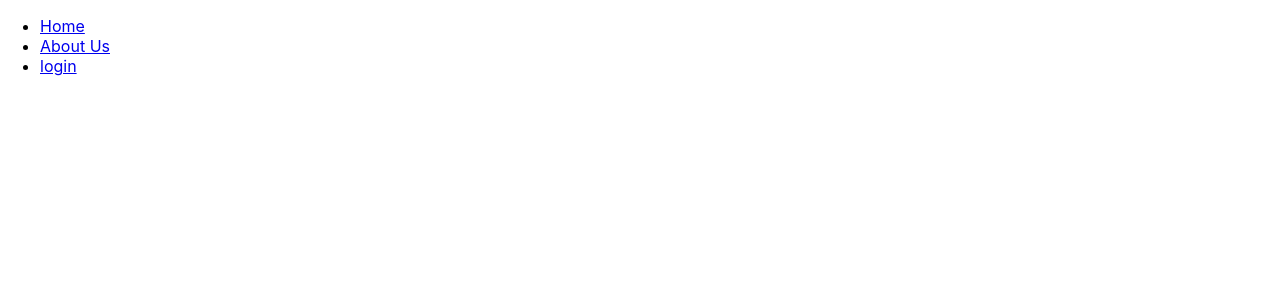
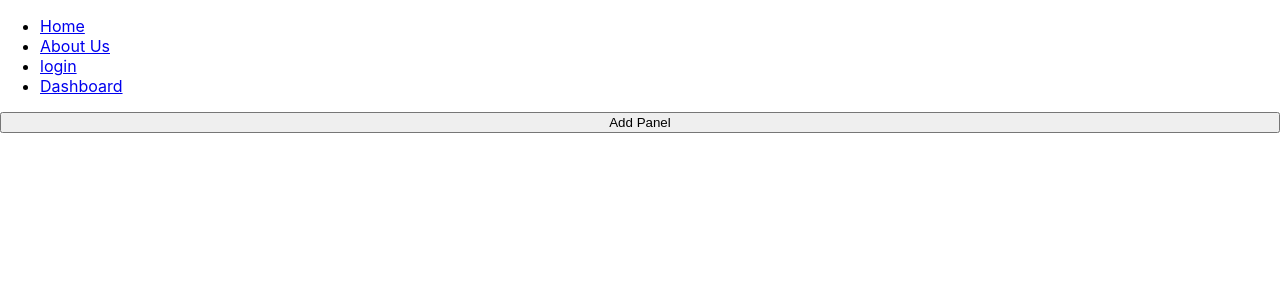
Before and after one commit to noahventura/timetrackx, a React (Create React App) app: page /dashboard in a window 1280 px wide. Before the commit this address had no page. Shown: the top 300 px of the page. Built offline with nearby package versions, Linux system fonts and the light colour scheme.

Commit message:
dashboard with dynamic panel adding and task adding

```diff
--- a/src/App.js
+++ b/src/App.js
@@ -5,6 +5,7 @@ import { Link } from 'react-router-dom';
 import { BrowserRouter as Router, Routes, Route } from 'react-router-dom';
 import About from './components/about/About' // Your page component
 import Login from './components/login/Login'; // Your page component
+import Dashboard from './components/dashboard/Dashboard';
 function App() {
   return (
     <Router>
@@ -21,6 +22,9 @@ function App() {
             <li>
               <Link to='/login'>login</Link>
             </li>
+            <li>
+              <Link to='/dashboard'>Dashboard</Link>
+            </li>
           </ul>
         </nav>
       </div>
@@ -31,6 +35,7 @@ function App() {
 <Routes>
   <Route path='/about' element={<About name='About page'/>} />
   <Route path='/login' element={<Login name='Login Page' />} />
+  <Route path='/dashboard' element={<Dashboard name='Dashboard' />} />
 </Routes>
     </Router>
 
--- /dev/null
+++ b/src/components/dashboard/Dashboard.js
@@ -0,0 +1,53 @@
+import React, {Component } from 'react';
+import  './styles/styles.css'
+
+class Dashboard extends Component {
+    constructor(props) {
+      super(props);
+      // Initialize state with an empty panels array
+      this.state = {
+        panels: []
+      };
+    }
+
+    addPanel = () => {
+      // Add a new panel with an empty tasks array
+      this.setState(prevState => ({
+        panels: [...prevState.panels, { tasks: [] }]
+      }));
+    }
+
+    addTask = (panelIndex, taskDescription) => {
+      // Add a new task to the specified panel
+      const newPanels = this.state.panels.map((panel, index) => {
+        if (index === panelIndex) {
+          return { ...panel, tasks: [...panel.tasks, taskDescription] };
+        }
+        return panel;
+      });
+
+      this.setState({ panels: newPanels });
+    }
+
+    render() {
+      return (
+        <div id='fullDash'>
+          <button onClick={this.addPanel}>Add Panel</button>
+          <div className='panels'>
+            {this.state.panels.map((panel, panelIndex) => (
+              <div key={panelIndex} className="panel">
+                <button onClick={() => this.addTask(panelIndex, 'New Task')}>
+                  Add Task
+                </button>
+                {panel.tasks.map((task, taskIndex) => (
+                  <div key={taskIndex}>{task}</div>
+                ))}
+              </div>
+            ))}
+          </div>
+        </div>
+      );
+    }
+  }
+
+  export default Dashboard;
--- /dev/null
+++ b/src/components/dashboard/styles/styles.css
@@ -0,0 +1,15 @@
+#fullDash {
+    display: flex;
+    flex-direction: column;
+  }
+
+  .panels {
+    display: flex;
+  }
+
+  .panel {
+    margin: 10px;
+    padding: 10px;
+    border: 1px solid #ccc;
+    min-width: 150px;
+  }
```
